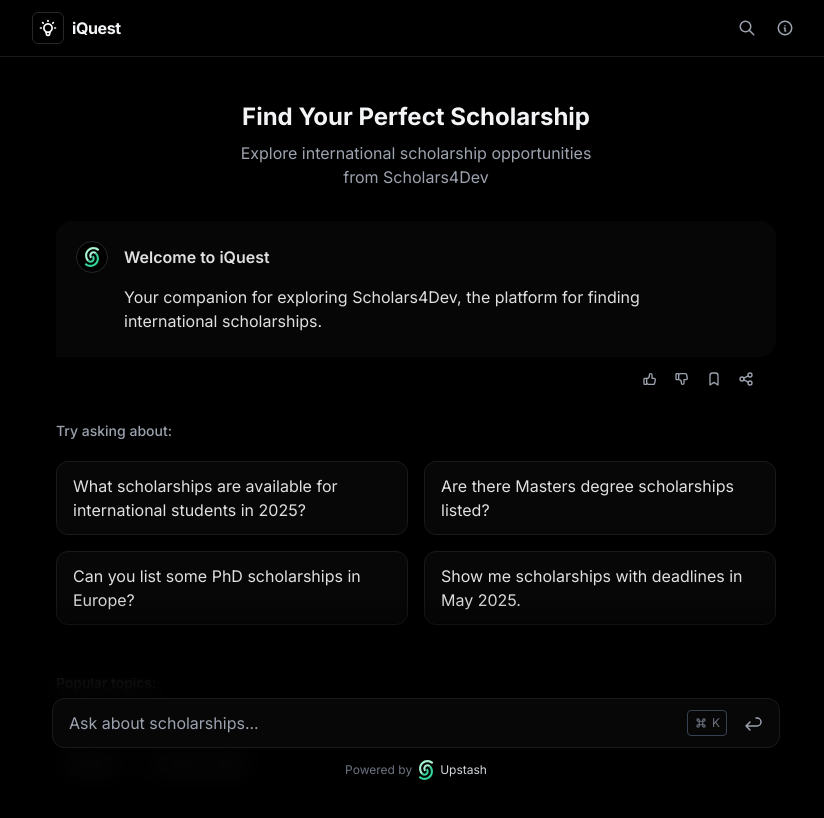
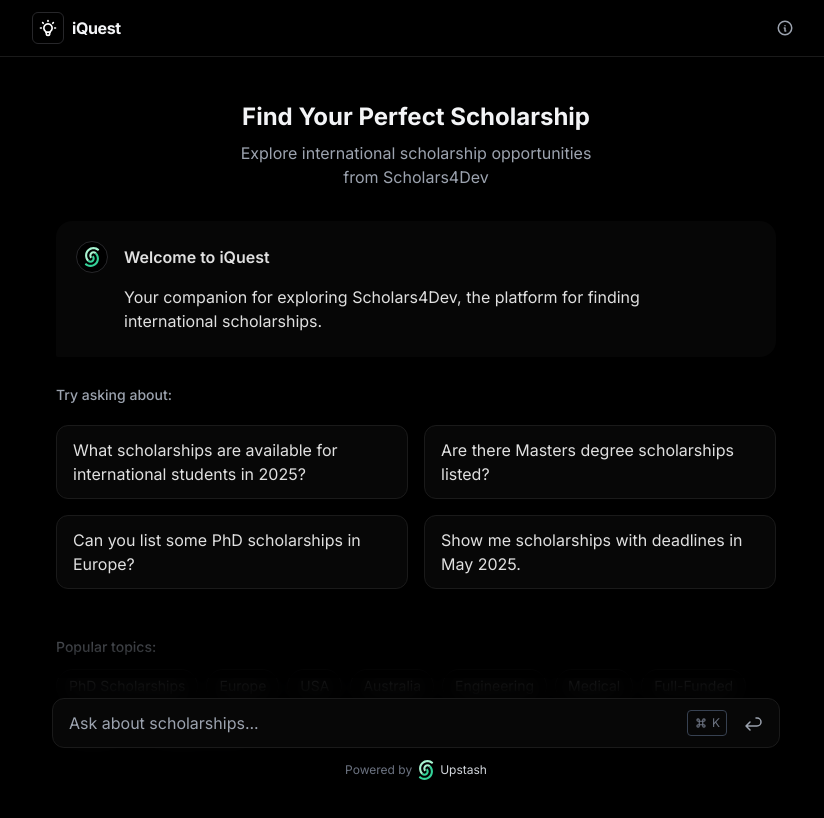
Before and after one commit to iBz-04/iQuest, a Next.js app: page / in a window 1280 px wide. Shown: the top 818 px of the page, without its empty margins (224-1048 px from the left). Built offline with nearby package versions, Linux system fonts and the light colour scheme.

Commit message:
feat: app info popup

```diff
--- a/src/app/globals.css
+++ b/src/app/globals.css
@@ -78,3 +78,47 @@
 .typing-dot {
   @apply bg-gray-400 rounded-full h-2 w-2 mx-0.5 animate-pulse;
 }
+
+/* Tooltip styling */
+.tooltip {
+  position: relative;
+  display: inline-block;
+}
+
+.tooltip .tooltip-content {
+  visibility: hidden;
+  width: 220px;
+  background-color: rgba(0, 0, 0, 0.9);
+  color: #f0f0f0;
+  text-align: center;
+  border-radius: 6px;
+  padding: 10px;
+  position: absolute;
+  z-index: 30;
+  top: 125%;
+  left: 50%;
+  transform: translateX(-50%);
+  opacity: 0;
+  transition: opacity 0.2s, visibility 0.2s;
+  font-size: 0.875rem;
+  line-height: 1.25rem;
+  border: 1px solid #333;
+  box-shadow: 0 4px 6px -1px rgba(0, 0, 0, 0.1), 0 2px 4px -1px rgba(0, 0, 0, 0.06);
+  pointer-events: none;
+}
+
+.tooltip .tooltip-content::after {
+  content: "";
+  position: absolute;
+  bottom: 100%;
+  left: 50%;
+  margin-left: -5px;
+  border-width: 5px;
+  border-style: solid;
+  border-color: transparent transparent rgba(0, 0, 0, 0.9) transparent;
+}
+
+.tooltip:hover .tooltip-content {
+  visibility: visible;
+  opacity: 1;
+}
--- a/src/components/header.tsx
+++ b/src/components/header.tsx
@@ -1,5 +1,5 @@
 import React from 'react';
-import { IconSearch, IconBulb, IconInfoCircle } from '@tabler/icons-react';
+import { IconBulb, IconInfoCircle } from '@tabler/icons-react';
 
 const Header: React.FC = () => {
   return (
@@ -13,12 +13,18 @@
         </div>
 
         <div className="flex items-center gap-2">
-          <button className="feedback-button" title="Search">
-            <IconSearch size={18} />
-          </button>
-          <button className="feedback-button" title="About">
-            <IconInfoCircle size={18} />
-          </button>
+          <div className="tooltip">
+            <button className="feedback-button" aria-label="About iQuest">
+              <IconInfoCircle size={18} />
+            </button>
+            <div className="tooltip-content">
+              <p className="font-medium mb-1">About iQuest</p>
+              <p className="text-xs text-gray-300">
+                iQuest helps you find international scholarships from Scholars4Dev.
+                Ask questions about scholarships, deadlines, and eligibility requirements.
+              </p>
+            </div>
+          </div>
         </div>
       </div>
     </header>
--- a/src/components/message.tsx
+++ b/src/components/message.tsx
@@ -1,14 +1,12 @@
-import React, { useState } from "react";
+import React from "react";
 import Markdown from "markdown-to-jsx";
 import cx from "@/utils/cx";
 import { Message as MessageProps } from "ai/react";
 import UpstashLogo from "@/components/upstash-logo";
-import { IconUser, IconThumbUp, IconThumbDown, IconShare, IconBookmark } from "@tabler/icons-react";
+import { IconUser } from "@tabler/icons-react";
 
 const Message: React.FC<MessageProps> = ({ content, role }) => {
   const isUser = role === "user";
-  const [saved, setSaved] = useState(false);
-  const [feedback, setFeedback] = useState<string | null>(null);
 
   return (
     <article
@@ -38,37 +36,7 @@
         </Markdown>
       </div>
 
-      {!isUser && (
-        <div className="flex items-center justify-end gap-1 pr-4">
-          <button
-            className={cx("feedback-button", feedback === 'up' && 'text-green-400')}
-            onClick={() => setFeedback('up')}
-            title="Helpful"
-          >
-            <IconThumbUp size={16} />
-          </button>
-          <button
-            className={cx("feedback-button", feedback === 'down' && 'text-red-400')}
-            onClick={() => setFeedback('down')}
-            title="Not helpful"
-          >
-            <IconThumbDown size={16} />
-          </button>
-          <button
-            className={cx("feedback-button", saved && 'text-yellow-400')}
-            onClick={() => setSaved(!saved)}
-            title={saved ? "Unsave" : "Save"}
-          >
-            <IconBookmark size={16} />
-          </button>
-          <button
-            className="feedback-button"
-            title="Share"
-          >
-            <IconShare size={16} />
-          </button>
-        </div>
-      )}
+      {/* Removing feedback buttons as requested */}
     </article>
   );
 };
```
